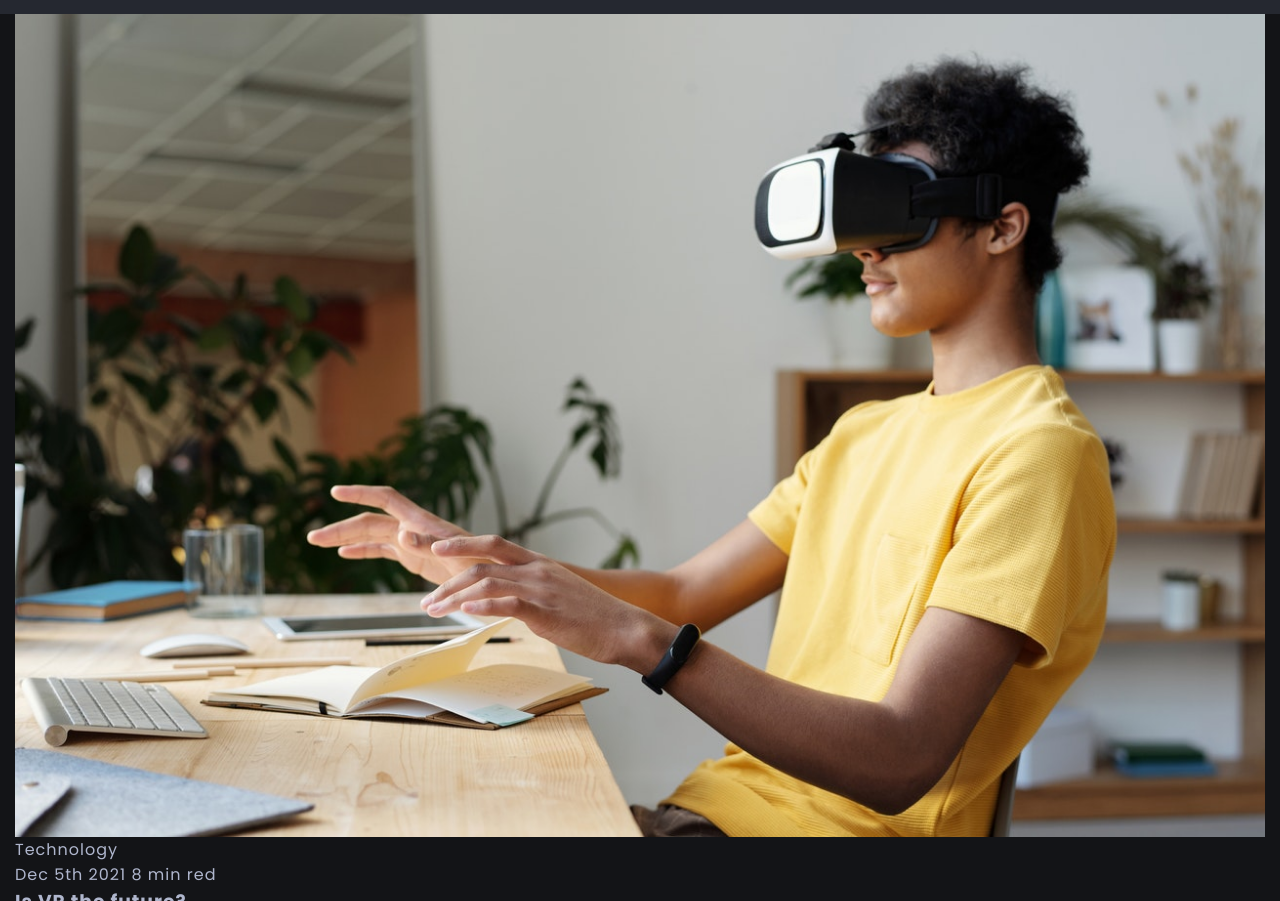
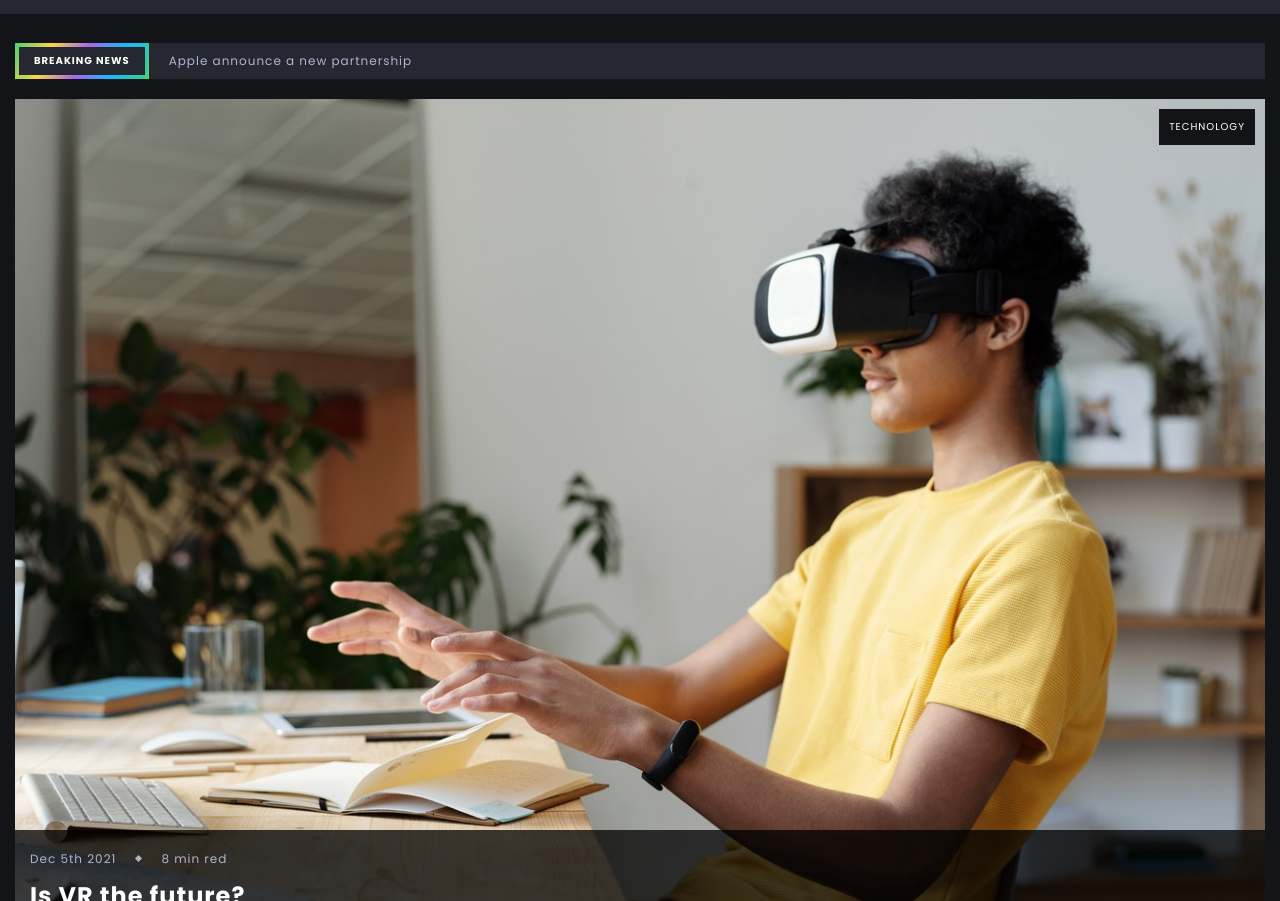
Before and after one commit to lukkearmageddon/blog, a plain HTML site: page index.html in a window 1280 px wide. Shown: the part 51-952 px from the top of the page. Drawn offline with nearby package versions, Linux system fonts and the light colour scheme.

Commit message:
feat: add styles for article section

```diff
--- a/assets/css/main.css
+++ b/assets/css/main.css
@@ -32,7 +32,6 @@
 }
 
 html {
-    /* font-size: 10px; */
     font-size: 62.5%;
 }
 
@@ -100,6 +99,14 @@ body.light-theme {
 
 .screen-sm-hidden {
     display: none;
+}
+
+.d-grid {
+    display: grid;
+}
+
+.section {
+    padding-block: 5rem;
 }
 
 /* Header */
@@ -257,15 +264,138 @@ body.light-theme {
     height: 4rem;
 }
 
+/* Form JavaScript styles */
 .search-form-container.activated {
     opacity: 1;
     transform: scale(1);
 }
+/* Featured articles */
+.featured-articles {
+    padding-block: 2rem;
+}
 
-/* Form JavaScript styles */
+.section-header-offset {
+    margin-top: 7.4rem;
+}
 
-/* Featured articles */
+.featured-articles-container,
+.featured-content {
+    gap: var(--gap);
+}
 
+.headline-banner {
+    background-color: var(--secondary-background-color);
+    display: flex;
+    align-items: center;
+    gap: var(--gap);
+    font-size: var(--font-size-xsm);
+}
+
+.headline {
+    color: var(--light-color);
+    font-size: 1rem;
+    text-transform: uppercase;
+    text-align: center;
+    padding: 0.4rem;
+    height: 100%;
+}
+
+.headline span {
+    height: inherit;
+}
+
+.fancy-border {
+    position: relative;
+    overflow: hidden;
+}
+
+.fancy-border::before {
+    content: '';
+    position: absolute;
+    top: 0;
+    left: 0;
+    width: 200%;
+    height: 100%;
+    background: var(--gradient-color);
+    background-size: 50% 100%;
+    z-index: 5;
+}
+
+.fancy-border span {
+    position: relative;
+    z-index: 10;
+    display: inline-flex;
+    padding: 0.6rem 1.5rem;
+    background-color: var(--secondary-background-color);
+}
+
+.article {
+    position: relative;
+    min-height: var(--item-min-height-md);
+}
+
+.article-image {
+    position: absolute;
+    width: 100%;
+    height: 100%;
+    object-fit: cover;
+    transition: transform .25s;
+}
+
+.article-category {
+    position: absolute;
+    top: 1rem;
+    right: 1rem;
+    padding: 1rem;
+    font-size: 1rem;
+    background-color: var(--primary-background-color);
+    color: var(--light-color);
+    text-transform: uppercase;
+    z-index: 10;
+}
+
+.article-data-container {
+    position: absolute;
+    bottom: 0;
+    left: 0;
+    padding: 2rem 1.5rem;
+    background-color: var(--transparent-dark-color);
+    z-index: 10;
+    width: 100%;
+    transition: background-color .5s;
+}
+
+.article:hover .article-data-container {
+    background-color: var(--hover-dark-color);
+    color: var(--hover-light-color);
+}
+
+.article:hover .article-data-spacer {
+    background-color: var(--hover-light-color);
+}
+
+.article-data {
+    display: flex;
+    align-items: center;
+    gap: var(--gap);
+    font-size: var(--font-size-xsm);
+    margin-bottom: 1rem;
+}
+
+.article-data-spacer {
+    width: .5rem;
+    height: .5rem;
+    background-color: var(--light-color-alt);
+    transform: rotate(45deg);
+}
+
+.title {
+    color: var(--light-color);
+}
+
+.article-title {
+    font-size: var(--font-size-md);
+}
 /* Featured articles - Sidebar */
 
 /* Quick read */
--- a/index.html
+++ b/index.html
@@ -1,4 +1,5 @@
 <html lang="en">
+
 <head>
     <meta charset="UTF-8">
     <meta http-equiv="X-UA-Compatible" content="IE=edge">
@@ -13,6 +14,7 @@
     <!-- Custom styles -->
     <link rel="stylesheet" href="./assets/css/main.css">
 </head>
+
 <body>
     <!-- Header -->
     <header class="header" id="header">
@@ -88,9 +90,10 @@
         </button>
     </div>
     <!-- Featured articles -->
-    <section class="feature-articles sections-header-of">
-        <div class="feature-articles-container container d-grid">
+    <section class="featured-articles section-header-offset">
+        <div class="featured-articles-container container d-grid">
             <div class="featured-content d-grid">
+
                 <div class="headline-banner">
                     <h3 class="headline fancy-border">
                         <span class="place-items-center">Breaking news</span>
@@ -98,7 +101,7 @@
                     <span class="headline-description">Apple announce a new partnership</span>
                 </div>
 
-                <a href="./post.html" class="articles featured-article featured-article-1">
+                <a href="./post.html" class="article featured-article featured-article-1">
                     <img src="./assets/images/featured/featured-1.jpg" alt="" class="article-img">
                     <span class="article-category">Technology</span>
                     <div class="article-data-container">
@@ -112,7 +115,7 @@
                     </div>
                 </a>
 
-                <a href="./post.html" class="articles featured-article featured-article-2">
+                <a href="./post.html" class="article featured-article featured-article-2">
                     <img src="./assets/images/featured/featured-2.jpg" alt="" class="article-img">
                     <span class="article-category">Technology</span>
                     <div class="article-data-container">
@@ -126,7 +129,7 @@
                     </div>
                 </a>
 
-                <a href="./post.html" class="articles featured-article featured-article-3">
+                <a href="./post.html" class="article featured-article featured-article-3">
                     <img src="./assets/images/featured/featured-3.jpg" alt="" class="article-img">
                     <span class="article-category">Technology</span>
                     <div class="article-data-container">
@@ -141,9 +144,9 @@
                 </a>
 
             </div>
-        </div>
 
-    </section>
+            <!-- Sidebar -->
+
     <!-- Quick read -->
 
     <!-- Older posts -->
```
